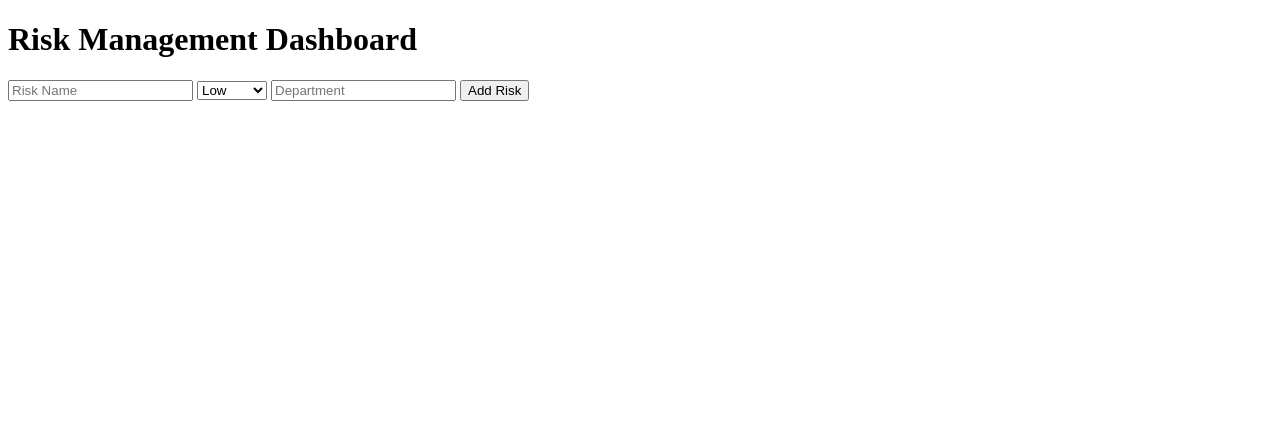
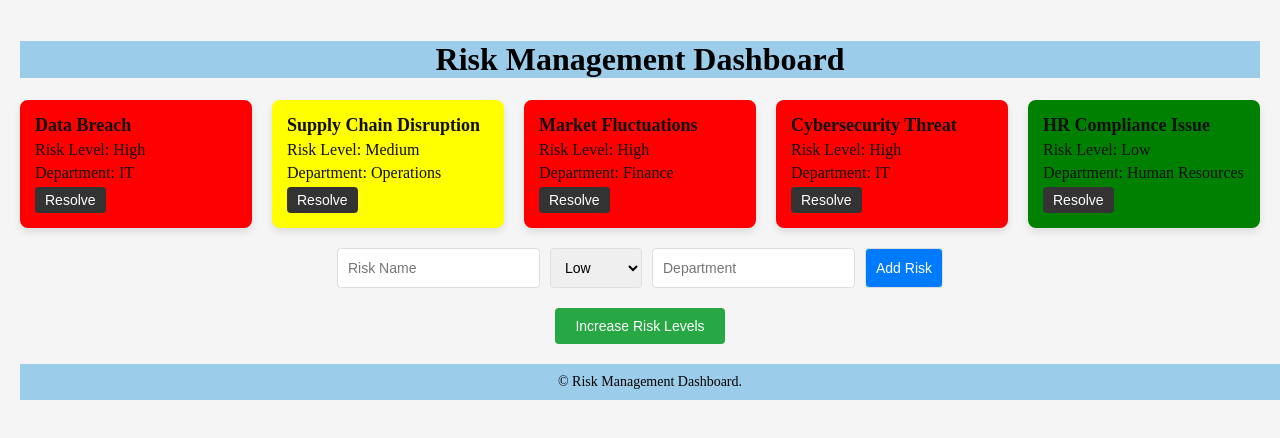
Before and after one commit to danielaj2004/Coding_challenge_15, a plain HTML site: page Index.html in a window 1280 px wide. Drawn offline with Linux system fonts and the light colour scheme.

Commit message:
Added style to html

```diff
--- a/Index.html
+++ b/Index.html
@@ -4,6 +4,94 @@
     <meta charset="UTF-8">
     <meta name="viewport" content="width=device-width, initial-scale=1.0">
     <title>Coding Challenge 15</title>
+    <style>
+        body {
+            font-family: 'Times New Roman', Times, serif;
+            background-color: whitesmoke;
+            margin: 0;
+            padding: 20px;
+        }
+        h1 {
+            background-color: #9bcce9;
+            text-align: center;
+            color: black;
+        }
+        #riskDashboard {
+            display: grid;
+            grid-template-columns: repeat(auto-fill, minmax(200px, 1fr));
+            gap: 20px;
+            margin-top: 20px;
+        }
+        .risk-card {
+            padding: 15px;
+            border-radius: 8px;
+            box-shadow: 0 4px 8px rgba(0, 0, 0, 0.1);
+            color: rgb(17, 15, 15);
+        }
+        .risk-card h3 {
+            margin: 0;
+            font-size: 18px;
+        }
+        .risk-card p {
+            margin: 5px 0;
+        }
+        .resolveButton {
+            background-color: #333;
+            color: white;
+            border: none;
+            padding: 5px 10px;
+            cursor: pointer;
+            border-radius: 4px;
+        }
+        .resolveButton:hover {
+            background-color: #555;
+        }
+        form {
+            display: flex;
+            gap: 10px;
+            margin-top: 20px;
+            justify-content: center;
+        }
+        input, select, button {
+            padding: 10px;
+            font-size: 14px;
+            border-radius: 4px;
+            border: 1px solid #ddd;
+        }
+        button {
+            background-color: #007bff;
+            color: white;
+            cursor: pointer;
+        }
+        button:hover {
+            background-color: #0056b3;
+        }
+        #increaseRiskLevels {
+            display: block;
+            margin: 20px auto;
+            padding: 10px 20px;
+            background-color: #28a745;
+            color: white;
+            border: none;
+            cursor: pointer;
+            border-radius: 4px;
+        }
+        #increaseRiskLevels:hover {
+            background-color: #218838;
+        }
+        footer {
+            margin-top: auto;
+            text-align: center;
+            padding: 10px;
+            background-color:#9bcce9;
+            color: black;
+            font-size: 14px;
+            position: relative;
+            bottom: 0;
+            width: 100%;
+
+        }
+    </style>
 </head>
 <body>
 
@@ -22,6 +110,12 @@
         <button type="submit">Add Risk</button>
     </form>
 
+    <button id="increaseRiskLevels">Increase Risk Levels</button>
+
+    <footer>
+        &copy; Risk Management Dashboard.
+    </footer>
+
     <script src="cc_15.js"></script>
 </body>
 </html>
```
